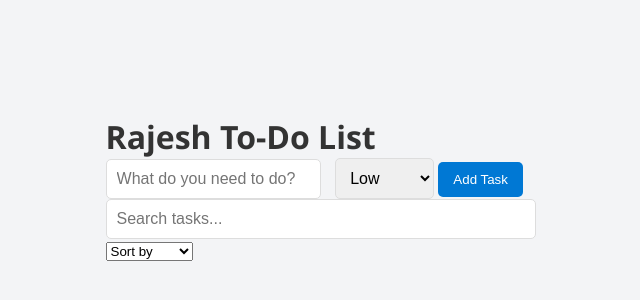
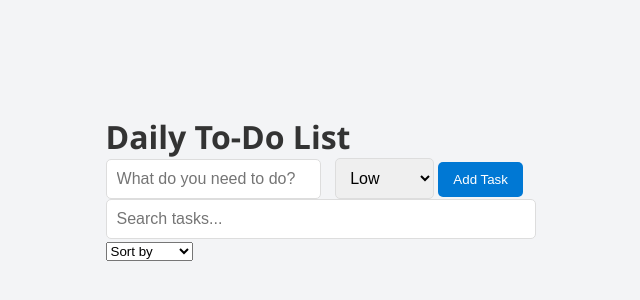
Before and after one commit to Rajesh-E27/AWS-S3-Bucket, a plain HTML site: page index.html in a window 1280 px wide. Shown: the part 212-512 px from the top of the page, without its empty margins (319-959 px from the left). Drawn offline with Linux system fonts and the light colour scheme.

Commit message:
heading modify

```diff
--- a/index.html
+++ b/index.html
@@ -10,7 +10,7 @@
   <div class="container">
     <!-- Taskbar -->
     <div class="taskbar">
-      <h1>Rajesh To-Do List</h1>
+      <h1>Daily To-Do List</h1>
       <div class="taskbar-actions">
         <input type="text" id="task-input" placeholder="What do you need to do?" />
         <select id="priority-select">
```
